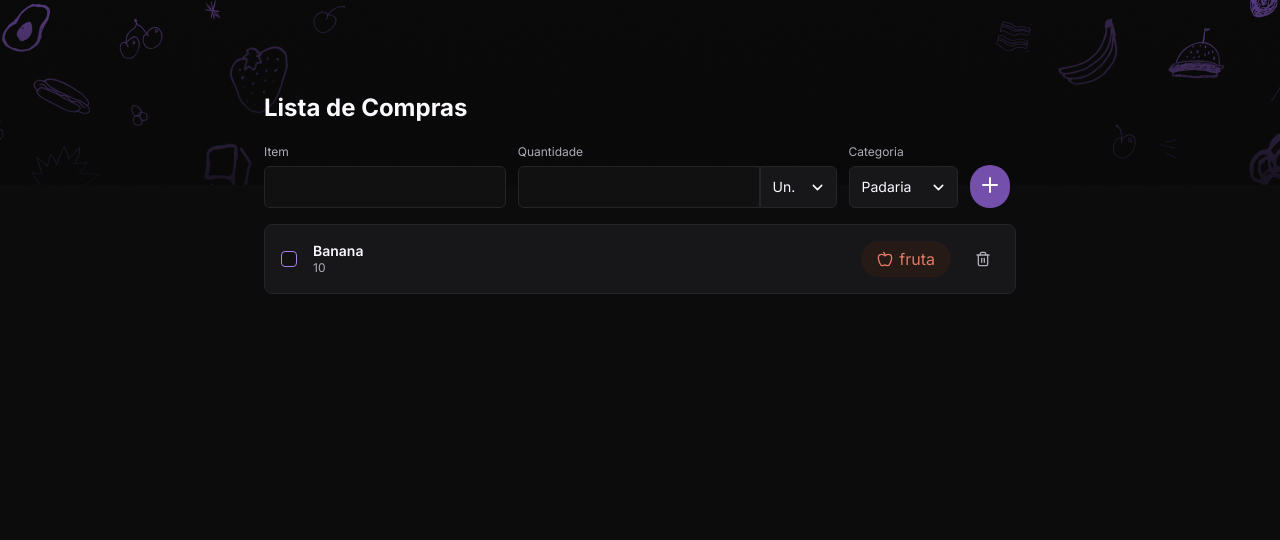
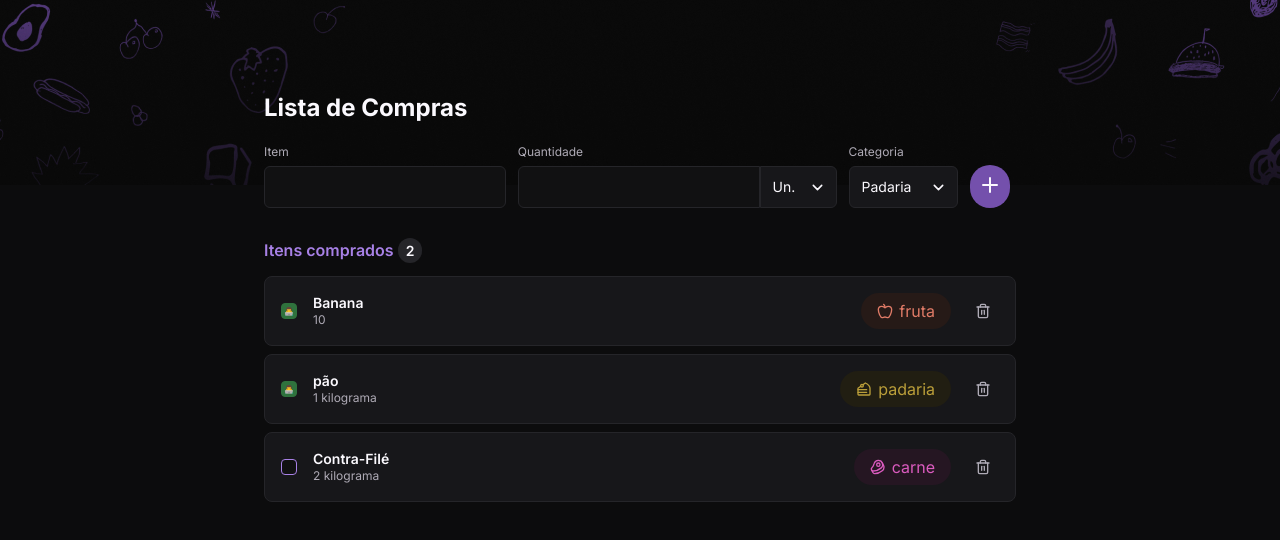
Before and after one commit to LeonardoFernandesContrera/lista-de-compras, a React (Vite) app: page / in a window 1280 px wide. Shown: the top 540 px of the page. Built offline with nearby package versions, Linux system fonts and the light colour scheme; data requests are answered from the project's data file.

Commit message:
Finish Project

```diff
--- /dev/null
+++ b/db.json
@@ -0,0 +1,28 @@
+{
+  "items": [
+    {
+      "id": 1,
+      "name": "Banana",
+      "category": "fruta",
+      "quantity": 10,
+      "unity": "unidade",
+      "purchased": true
+    },
+    {
+      "name": "pão",
+      "quantity": "1",
+      "unit": "kilograma",
+      "category": "padaria",
+      "id": 3,
+      "purchased": true
+    },
+    {
+      "name": "Contra-Filé",
+      "quantity": "2",
+      "unit": "kilograma",
+      "category": "carne",
+      "purchased": false,
+      "id": 4
+    }
+  ]
+}
--- a/package.json
+++ b/package.json
@@ -5,11 +5,13 @@
   "type": "module",
   "scripts": {
     "dev": "vite",
+    "dev:server": "json-server db.json --port 3333",
     "build": "vite build",
     "lint": "eslint . --ext js,jsx --report-unused-disable-directives --max-warnings 0",
     "preview": "vite preview"
   },
   "dependencies": {
+    "json-server": "^0.17.4",
     "lucide-react": "^0.279.0",
     "react": "^18.2.0",
     "react-dom": "^18.2.0"
--- a/src/App.jsx
+++ b/src/App.jsx
@@ -3,37 +3,50 @@ import styles from "./App.module.css";
 import bgImage from "./assets/bg-image.jpg";
 import ShoppingForm from "./components/ShoppingForm";
 import ListItem from "./components/ListItem.jsx";
-import { useState } from "react";
-
-let ITEMS = [
-  {
-    id: 1,
-    name: "Banana",
-    category: "fruta",
-    quantity: 10,
-    unity: "unidade",
-    purchased: false,
-  },
-];
+import { useEffect, useState } from "react";
 
 function App() {
-  const [items, setItems] = useState(ITEMS);
-  let id = (items[items.length - 1]?.id ?? 1) + 1;
+  const [items, setItems] = useState([]);
+  // Estado derivado
+  const purchasedItems = items.filter((item) => item.purchased).length;
 
-  function handleSubmit(formData) {
-    const newItem = {
-      ...formData,
-      id,
-    };
-    setItems([...items, newItem]);
+  // Hook
+
+  useEffect(() => {
+    fetch("http://localhost:3333/items")
+      .then((res) => res.json())
+      .then((data) => setItems(data));
+  }, []);
+
+  async function handleCreate(formData) {
+    const res = await fetch("http://localhost:3333/items", {
+      headers: {
+        "Content-Type": "application/json",
+      },
+      method: "POST",
+      body: JSON.stringify({ ...formData, purchased: false }),
+    });
+    const data = await res.json();
+    setItems([...items, data]);
   }
 
-  function handleDelete(id) {
+  async function handleDelete(id) {
+    const res = await fetch("http://localhost:3333/items/" + id, {
+      method: "DELETE",
+    });
     const newItems = items.filter((item) => item.id !== id);
     setItems(newItems);
   }
 
-  function handleCheckedChange(id, checked) {
+  async function handleCheckedChange(id, checked) {
+    const res = await fetch("http://localhost:3333/items/" + id, {
+      headers: {
+        "Content-Type": "application/json",
+      },
+      method: "PATCH", //GET, POST, PUT, PATCH, DELETE
+      body: JSON.stringify({ purchased: checked }),
+    });
+
     const newItems = items.map((item) =>
       item.id === id ? { ...item, purchased: checked } : item
     );
@@ -49,7 +62,11 @@ function App() {
       <main className={styles.main}>
         <h1>Lista de Compras</h1>
 
-        <ShoppingForm onSubmit={(formData) => handleSubmit(formData)} />
+        <ShoppingForm onSubmit={handleCreate} />
+
+        <div className={styles.purchasedItems}>
+          Itens comprados <span> {purchasedItems}</span>
+        </div>
 
         <ul className={styles.itemList}>
           {items.map((item) => (
--- a/src/App.module.css
+++ b/src/App.module.css
@@ -31,3 +31,19 @@
 .itemList li + li {
   margin-top: 0.5rem;
 }
+
+.purchasedItems {
+  font-size: 1rem;
+  font-weight: 600;
+  color: var(--brand-purple-light);
+  margin-bottom: 1rem;
+  margin-top: 2rem;
+}
+
+.purchasedItems span {
+  font-size: 0.875rem;
+  color: var(--gray-100);
+  background: var(--gray-300);
+  border-radius: 9999px;
+  padding: 0.25rem 0.5rem;
+}
--- a/src/components/ShoppingForm.jsx
+++ b/src/components/ShoppingForm.jsx
@@ -1,6 +1,6 @@
 import { Plus } from "lucide-react";
 import styles from "./ShoppingForm.module.css";
-import { useState } from "react";
+import { useRef, useState } from "react";
 
 /**
  * console.log(styles)
@@ -11,12 +11,13 @@ import { useState } from "react";
  */
 
 function ShoppingForm({ onSubmit }) {
+  const inputRef = useRef(null);
   const [name, setname] = useState("");
   const [quantity, setQuantity] = useState("");
   const [unit, setUnit] = useState("unidade");
   const [category, setCategory] = useState("padaria");
 
-  function handleSubmit(event) {
+  async function handleSubmit(event) {
     event.preventDefault();
 
     const formData = {
@@ -26,7 +27,14 @@ function ShoppingForm({ onSubmit }) {
       category,
     };
 
-    onSubmit(formData);
+    await onSubmit(formData);
+
+    setname("");
+    setQuantity("");
+    setUnit("unidade");
+    setCategory("padaria");
+
+    inputRef.current?.focus();
   }
 
   return (
@@ -55,6 +63,7 @@ function ShoppingForm({ onSubmit }) {
         </label>
         <div className={styles.quantityInput}>
           <input
+            ref={inputRef}
             className={styles.input}
             type="number"
             id="quantity"
```
Also changed, not shown: 1 other file (tests, documents, lock files or other folders).
